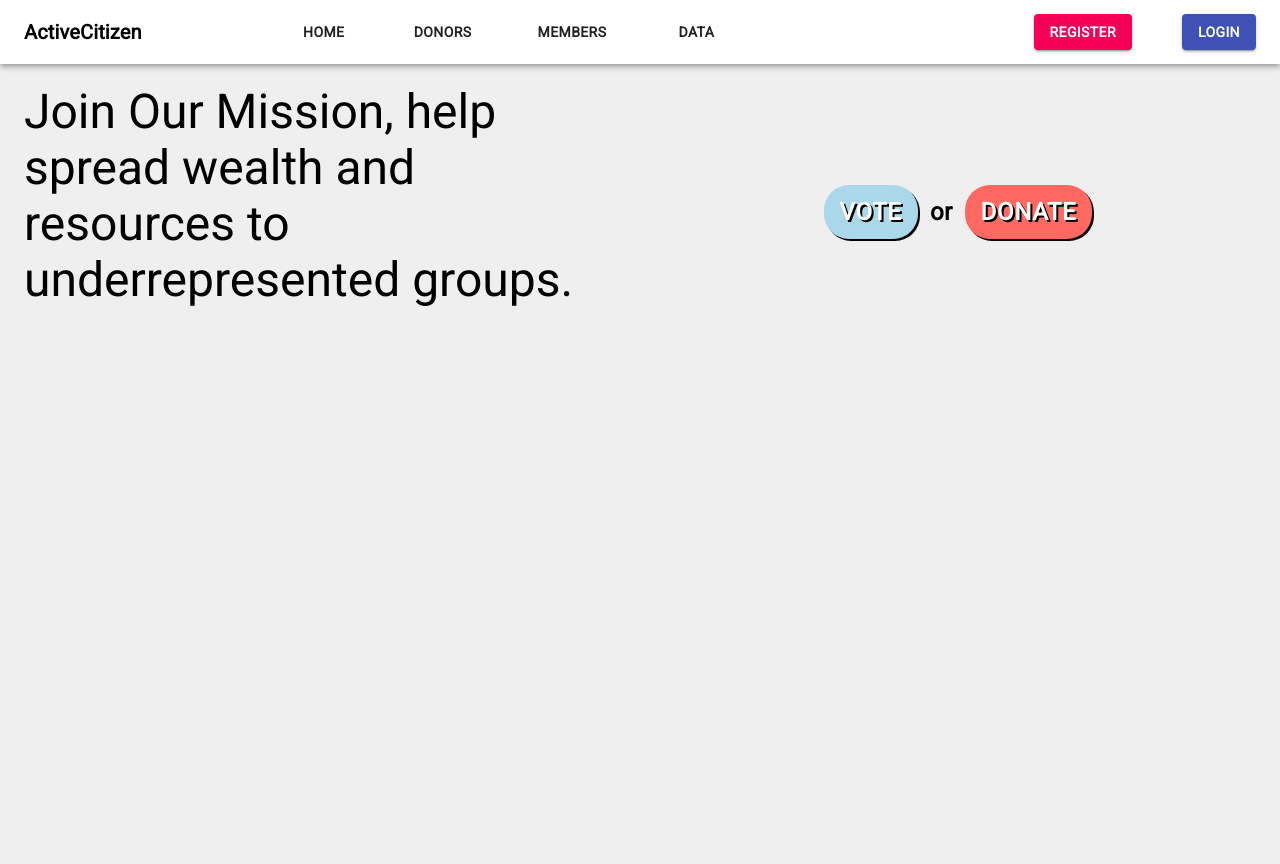
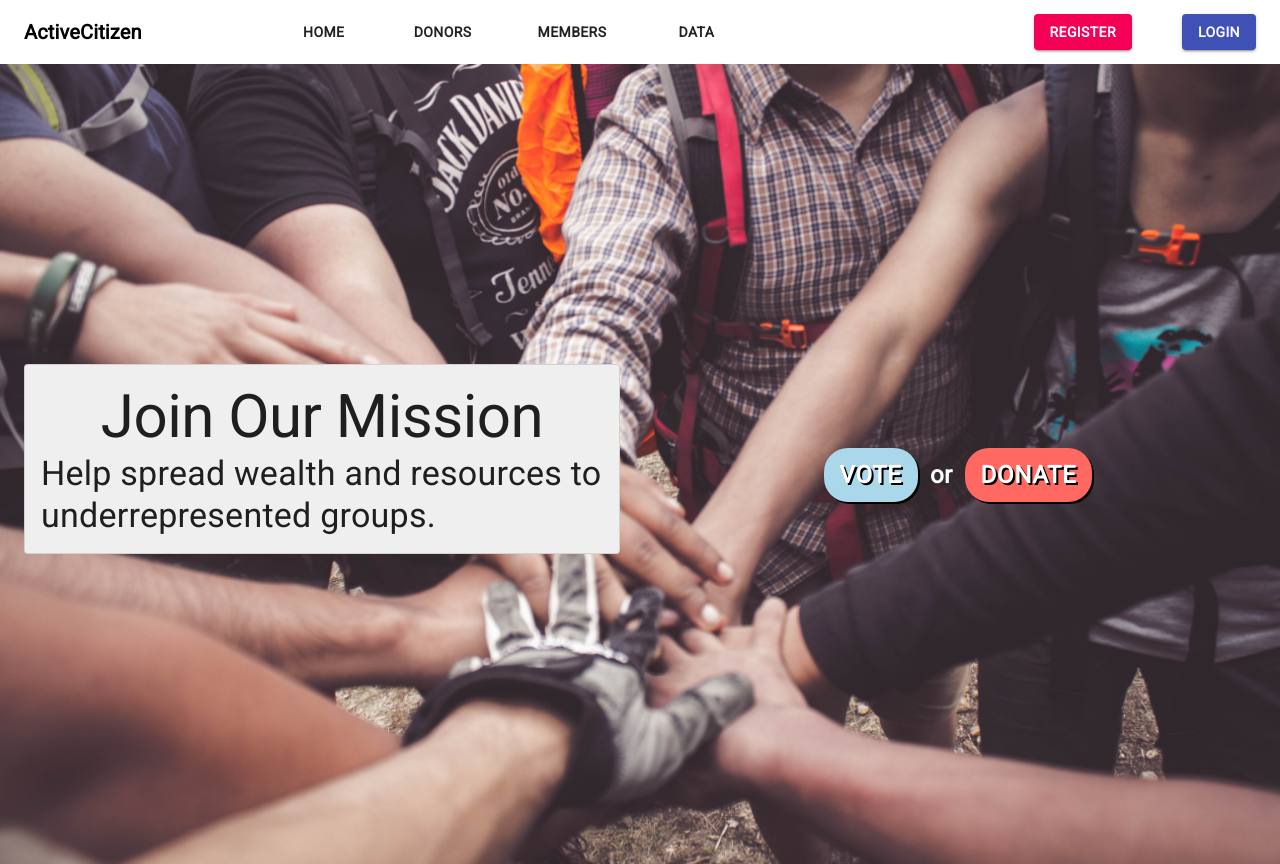
Before and after one commit to mmarat01/DeHackathon-GOAT-submission, a React (Create React App) app in the folder client/: page / in a window 1280 px wide. Before the commit the page ends 800 px from the top, so only its background shows below. Built offline with nearby package versions, Linux system fonts and the light colour scheme.

Commit message:
Styling for homepage

```diff
--- a/client/src/components/NavBar.js
+++ b/client/src/components/NavBar.js
@@ -26,7 +26,6 @@ import AccountCircleIcon from '@material-ui/icons/AccountCircle';
 const useStyles = makeStyles(() => ({
   root: {
     backgroundColor: "#FFFFFF",
-    marginBottom: "20px",
   },
   toolbar: {
     display: "flex",
--- a/client/src/pages/App.js
+++ b/client/src/pages/App.js
@@ -12,7 +12,14 @@ function App() {
     <div className='wrapper'>
       <Switch>
         <Route exact path='/'>
-          <Home />
+        <div style={{
+          minHeight:'100vh',
+          backgroundImage:"url(/assets/hands-together-dio-hasbi-saniskoro-3280130.jpg)",
+          backgroundRepeat:"no-repeat",
+          backgroundSize:"cover",
+          }}>
+            <Home />
+          </div>
         </Route>
         <Route path='/donors'>
           <Donors />
--- a/client/src/pages/Data.js
+++ b/client/src/pages/Data.js
@@ -3,11 +3,13 @@ import { makeStyles, Box, Typography, Grid, Paper } from "@material-ui/core";
 
 const useStyles = makeStyles(() => ({
   root: {
-    margin: "25px",
+    marginLeft: "25px",
+    marginRight: "25px",
     display: "flex",
     flexWrap: "wrap",
     alignItems: "center",
     justifyContent: "space-between",
+    paddingTop:"1.4rem",
   },
   header: {
     display: "flex",
--- a/client/src/pages/Donors.js
+++ b/client/src/pages/Donors.js
@@ -19,6 +19,7 @@ const useStyles = makeStyles(() => ({
     flexWrap: "wrap",
     alignItems: "center",
     justifyContent: "space-between",
+    paddingTop:"1.4rem",
   },
   header: {
     display: "flex",
@@ -56,10 +57,10 @@ const useStyles = makeStyles(() => ({
   },
   buttonDonate: {
     backgroundColor: "#abd7eb",
-    borderRadius: "25px",
+    borderRadius: "1.5rem",
     color: "#fff",
     fontWeight: "bold",
-    fontSize: "24px",
+    fontSize: "1.5rem",
     textShadow: "2px 2px #000",
     boxShadow: "2px 2px #000",
     "&:hover": {
@@ -68,7 +69,7 @@ const useStyles = makeStyles(() => ({
     },
   },
   gridBox: {
-    marginTop: "25px",
+    marginTop: "1.5rem",
     direction: "row",
     justifyContent: "space-around",
   },
--- a/client/src/pages/Home.js
+++ b/client/src/pages/Home.js
@@ -5,6 +5,7 @@ import {
   makeStyles,
   Container,
   Grid,
+  Paper,
 } from "@material-ui/core";
 import { Link } from 'react-router-dom';
 
@@ -14,6 +15,8 @@ const useStyles = makeStyles(() => ({
     flexWrap: "wrap",
     alignItems: "center",
     justifyContent: "space-evenly",
+    paddingTop:"1.4rem",
+    height:"100vh",
   },
   header: {
     display: "flex",
@@ -27,6 +30,13 @@ const useStyles = makeStyles(() => ({
     marginBottom: "2rem",
     paddingRight: "1rem",
   },
+  paperTitle:{
+    display:"flex",
+    flexDirection:"column",
+    padding:"1rem",
+    alignItems:"center",
+    background:"#EFEFEF"
+  },
   buttonBox: {
     flex: "1",
     display: "flex",
@@ -36,10 +46,10 @@ const useStyles = makeStyles(() => ({
   },
   buttonVote: {
     backgroundColor: "#abd7eb",
-    borderRadius: "25px",
+    borderRadius: "1.5rem",
     color: "#fff",
     fontWeight: "bold",
-    fontSize: "24px",
+    fontSize: "1.5rem",
     textShadow: "2px 2px #000",
     boxShadow: "2px 2px #000",
     "&:hover": {
@@ -49,10 +59,10 @@ const useStyles = makeStyles(() => ({
   },
   buttonDonate: {
     backgroundColor: "#ff6961",
-    borderRadius: "25px",
+    borderRadius: "1.5rem",
     color: "#fff",
     fontWeight: "bold",
-    fontSize: "24px",
+    fontSize: "1.5rem",
     textShadow: "2px 2px #000",
     boxShadow: "2px 2px #000",
     "&:hover": {
@@ -62,9 +72,12 @@ const useStyles = makeStyles(() => ({
   },
   orText: {
     fontWeight: "bold",
-    fontSize: "24px",
+    fontSize: "1.5rem",
+    color:"#fff"
   },
 }));
+
+//hands together Photo by Dio Hasbi Saniskoro from Pexels
 
 export default function Home() {
   const classes = useStyles();
@@ -72,10 +85,14 @@ export default function Home() {
       <Grid container className={classes.root}>
         <Grid container className={classes.header}>
           <Container className={classes.pageTitle}>
-          <Typography variant='h3' component='h1'>
-            Join Our Mission, help spread wealth and resources to
-            underrepresented groups.
+            <Paper variant="outlined"className={classes.paperTitle}>
+              <Typography variant='h2' component='h1'>
+                Join Our Mission
               </Typography>
+              <Typography variant='h4'>
+                Help spread wealth and resources to underrepresented groups.
+              </Typography>
+            </Paper>
           </Container>
           <Container className={classes.buttonBox}>
             <Button
--- a/client/src/pages/Login.js
+++ b/client/src/pages/Login.js
@@ -10,6 +10,7 @@ const useStyles = makeStyles(()=>({
         alignContent: "center",
         alignItems:"center",
         justifyContent: "center",
+        paddingTop:"1.4rem",
     },
     pageTitle:{
         alignItems:"center",
@@ -28,10 +29,10 @@ const useStyles = makeStyles(()=>({
     },
     submitButton:{
         backgroundColor: "#ff6961",
-        borderRadius: "25px",
+        borderRadius: "1.5rem",
         color: "#fff",
         fontWeight: "bold",
-        fontSize: "24px",
+        fontSize: "1.5rem",
         "&:hover": {
             backgroundColor: "#e6463e",
             textShadow: "none",
--- a/client/src/pages/Members.js
+++ b/client/src/pages/Members.js
@@ -12,11 +12,11 @@ import OrgCard from "../components/OrgCard";
 
 const useStyles = makeStyles(() => ({
   root: {
-    // margin:"25px",
     display: "flex",
     flexWrap: "wrap",
     alignItems: "center",
     justifyContent: "space-between",
+    paddingTop:"1.4rem",
   },
   header: {
     display: "flex",
@@ -57,10 +57,10 @@ const useStyles = makeStyles(() => ({
   },
   buttonDonate: {
     backgroundColor: "#abd7eb",
-    borderRadius: "25px",
+    borderRadius: "1.5rem",
     color: "#fff",
     fontWeight: "bold",
-    fontSize: "24px",
+    fontSize: "1.5rem",
     textShadow: "2px 2px #000",
     boxShadow: "2px 2px #000",
     "&:hover": {
@@ -69,7 +69,7 @@ const useStyles = makeStyles(() => ({
     },
   },
   gridBox: {
-    marginTop: "25px",
+    marginTop: "1.5rem",
     direction: "row",
     justifyContent: "space-around",
   },
```
Also changed, not shown: client/public/assets/hands-together-dio-hasbi-saniskoro-3280130.jpg (added). Lines whose indentation alone changed are shown as unchanged.
